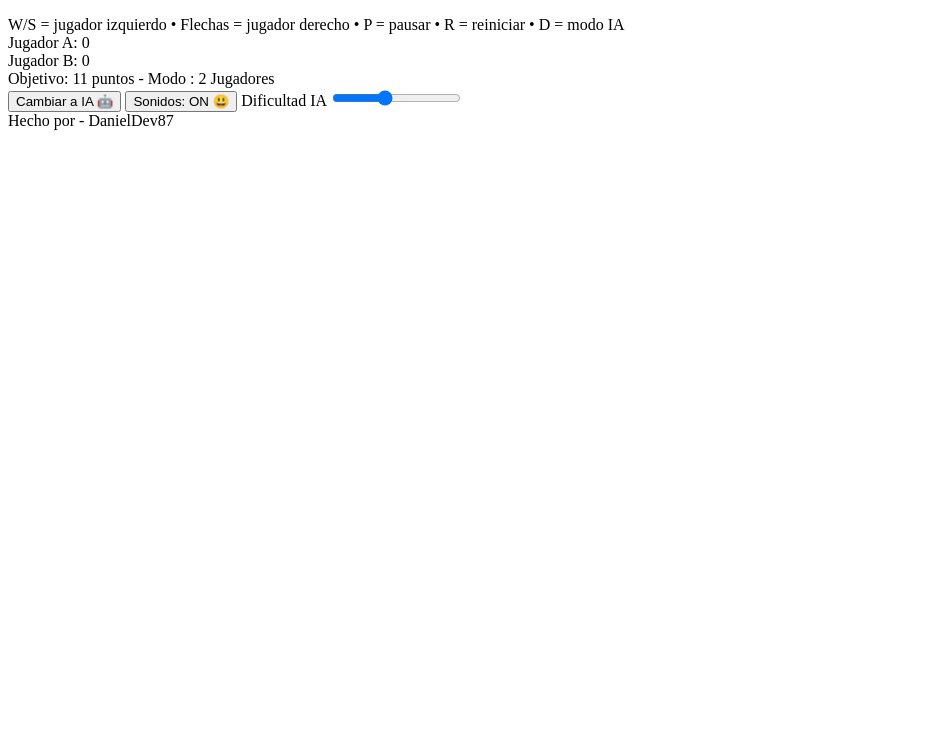
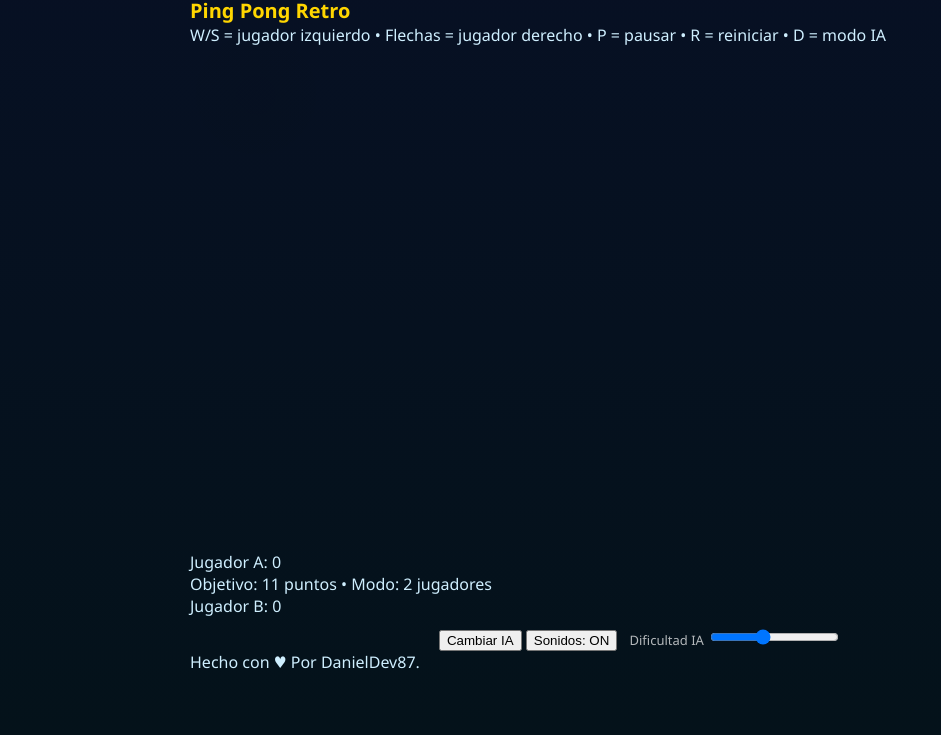
Before and after one commit to DanielDev87/semillero, a plain HTML site: page index.html in a window 1280 px wide. Shown: the part 65-800 px from the top of the page, without its empty margins (0-941 px from the left). Drawn offline with Linux system fonts and the light colour scheme.

Commit message:
Refactor index.html for Ping Pong game

```diff
--- a/index.html
+++ b/index.html
@@ -1,39 +1,42 @@
-<!DOCTYPE html>
-<html lang="en">
+<!doctype html>
+<html lang="es">
 <head>
-    <meta charset="UTF-8">
-    <meta name="viewport" content="width=device-width, initial-scale=1.0">
-    <title>Mi juego - Daniel 🤓</title>
+  <meta charset="utf-8" />
+  <meta name="viewport" content="width=device-width,initial-scale=1" />
+  <title>Ping Pong</title>
+    <link rel="stylesheet" href="./style.css" />
 </head>
 <body>
   <div class="container">
     <header>
-        <h1>Bienvenido a mi juego, Daniel 🤓</h1>
+      <h1>Ping Pong Retro</h1>
       <div class="controls">W/S = jugador izquierdo • Flechas = jugador derecho • P = pausar • R = reiniciar • D = modo IA</div>
     </header>
 
     <div class="game-card">
       <div class="canvas-wrap">
-            <canva id="game" width="900" height="500"></canvas>
+        <canvas id="game" width="900" height="500"></canvas>
         <div class="scanlines"></div>
       </div>
 
       <div class="hud">
         <div class="score">Jugador A: <span id="scoreA">0</span></div>
+        <div class="small">Objetivo: 11 puntos • Modo: <span id="modeLabel">2 jugadores</span></div>
         <div class="score">Jugador B: <span id="scoreB">0</span></div>
-            <div class="small">Objetivo: 11 puntos - Modo : <span id="modeLabel">2 Jugadores</span></div>
       </div>
 
-        <div>
+      <div style="display:flex;justify-content:center;margin-top:10px;gap:8px">
         <div class="settings">
-                <button id="toggleAI" class="btn">Cambiar a IA 🤖</button>
-                <button id="toggleSound" class="btn">Sonidos: ON 😃</button>
-                <label for="">Dificultad IA</label>
-                <input type="range" id="aiRange" min="0.06" max="0.26" step="0.01" value="0.14">
+          <button id="toggleAI" class="btn">Cambiar IA</button>
+          <button id="toggleSound" class="btn">Sonidos: ON</button>
+          <label style="color:rgba(255,255,255,0.7);font-size:13px;margin-left:8px">Dificultad IA</label>
+          <input id="aiRange" type="range" min="0.06" max="0.26" step="0.01" value="0.14" />
         </div>
       </div>
 
-        <footer>Hecho por - DanielDev87</footer>
+      <footer>
+        Hecho con ♥ Por DanielDev87.
+      </footer>
     </div>
   </div>
 
```
Lines whose indentation alone changed are shown as unchanged.
